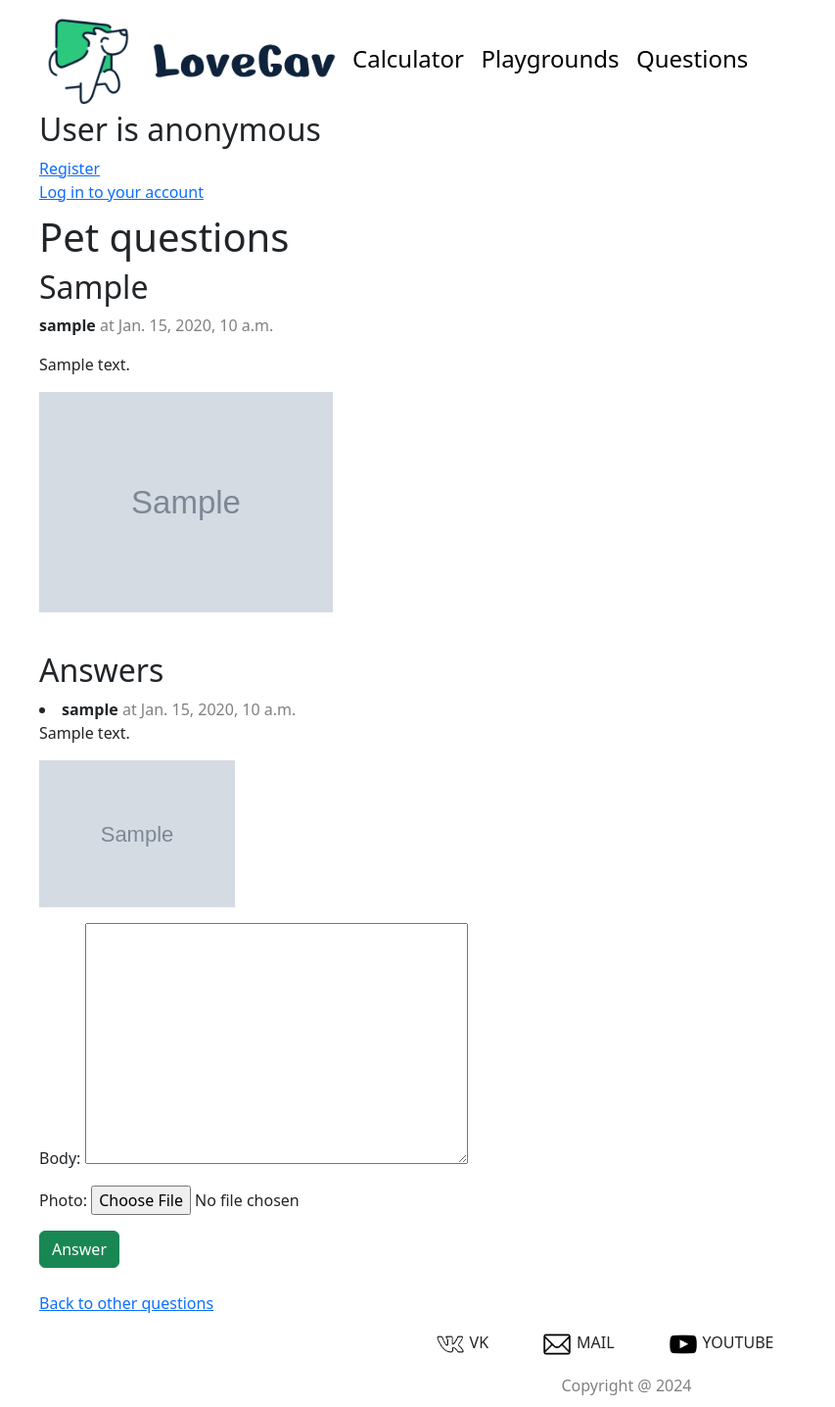
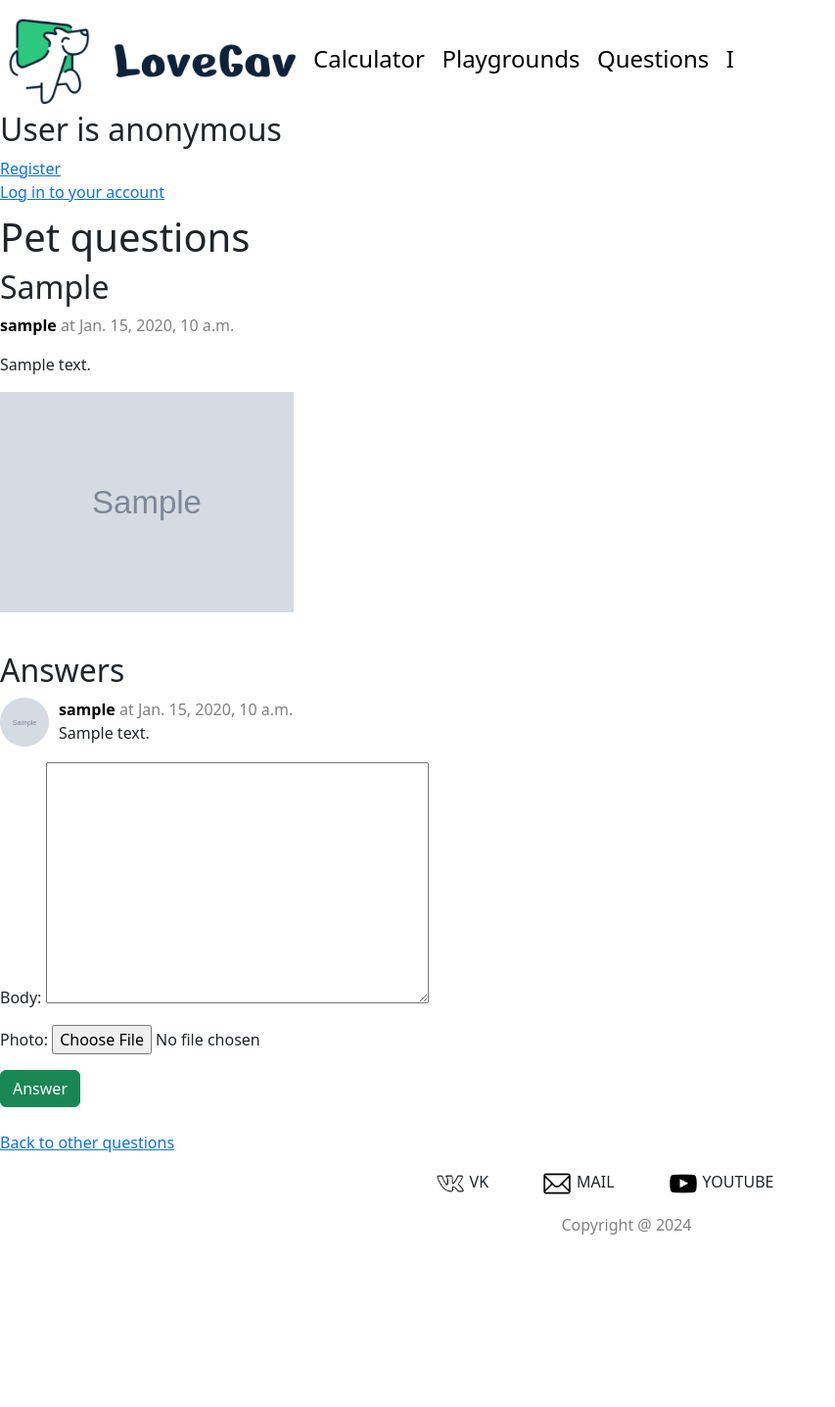
Before and after one commit to RedHotChilliHead/LoveGav, a Django app: page /func/questions/1/ in a window 1280 px wide. Shown: the whole page at 98% size, without its empty margins (0-853 px from the left). After the commit the page ends 1260 px from the top, so only its background shows below. Run offline with Django 5.2, Linux system fonts and the light colour scheme; tables that the repository leaves empty hold one stand-in row (values such as "Sample post"); grey boxes marked "Sample" are stand-in pictures.

Commit message:
add preview for a profile

```diff
--- a/LoveGav/functionalapp/templates/functionalapp/base.html
+++ b/LoveGav/functionalapp/templates/functionalapp/base.html
@@ -11,7 +11,7 @@
     </title>
     <style>
         .fixed-container {
-            max-width: 1200px;
+            max-width: 1400px;
             margin-left: auto;
             margin-right: auto;
         }
@@ -46,12 +46,44 @@
             align-items: flex-start;
         }
 
+        .mini-section {
+            display: flex;
+            justify-content: left;
+            align-items: flex-start;
+        }
+        .mini-section > section {
+            margin-right: 10px;
+        }
+
         .links {
             text-decoration: none;
             color: black;
             margin-right: 5px;
             margin-left: 5px;
             font-size: smaller;
+        }
+
+        .mini-links {
+            text-decoration: none;
+            color: black;
+        }
+
+        .box {
+            position: relative;
+            overflow: hidden;
+            width: 50px;
+            height: 50px;
+        }
+
+        .box img {
+            position: absolute;
+            top: 50%;
+            left: 50%;
+            transform: translate(-50%, -50%);
+            width: 50px;
+            height: 50px;
+            object-fit: cover;
+            border-radius: 50%
         }
 
     </style>
@@ -69,6 +101,7 @@
                 <a class="links" href={% url 'functionalapp:calculator' username=user.username %}>Calculator</a>
                 <a class="links" href={% url 'functionalapp:playground-list' %}>Playgrounds</a>
                 <a class="links" href={% url 'functionalapp:question-list' %}>Questions</a>
+                <a class="links" href={% url 'profileapp:public-user-details' username=user.username %}>I</a>
             </div>
         </section>
         <section>
--- a/LoveGav/functionalapp/templates/functionalapp/question_details.html
+++ b/LoveGav/functionalapp/templates/functionalapp/question_details.html
@@ -16,8 +16,9 @@
             {% endif %}
         </h2>
 
-
-        <p><b>{{ question.author }}</b><span style="color: grey"> at {{ question.data }}</span></p>
+        <p><b><a class="mini-links"
+                 href={% url 'profileapp:public-user-details' username=question.author %}>{{ question.author }}</a></b>
+            <span style="color: grey"> at {{ question.data }}</span></p>
         <p>{{ question.body }}</p>
         {% if question.photo %}
             <p><img src="{{ question.photo.url }}" alt="photo" width="300px"></p>
@@ -27,13 +28,35 @@
         {% if answers %}
             <h2>Answers</h2>
             {% for answer in answers %}
-                <li>
-                    <b>{{ answer.author }}</b><span style="color: grey"> at {{ question.data }}</span>
-                    <p>{{ answer.body }}</p>
-                    {% if answer.photo %}
-                    <p><img src="{{ answer.photo.url }}" alt="photo" width="200px"></p>
-                    {% endif %}
-                </li>
+                {#                <li>#}
+                {#                    <b><a class="mini-links"#}
+                {#                          href={% url 'profileapp:public-user-details' username=answer.author %}>{{ answer.author }}</a></b>#}
+                {#                    <span style="color: grey"> at {{ question.data }}</span>#}
+                {#                    <p>{{ answer.body }}</p>#}
+                {#                    {% if answer.photo %}#}
+                {#                        <p><img src="{{ answer.photo.url }}" alt="photo" width="200px"></p>#}
+                {#                    {% endif %}#}
+                {#                </li>#}
+
+                <div class="mini-section">
+                    <section>
+                        {% if answer.author.profile.avatar %}
+                            <p class="box">
+                                <a href={% url 'profileapp:public-user-details' username=answer.author %}>
+                                <img src="{{ answer.author.profile.avatar.url }}" alt="photo"></a>
+                            </p>
+                        {% else %}
+                            <p><a href={% url 'profileapp:public-user-details' username=answer.author %}>
+                                <img src="{% static 'dog-logo.png' %}" alt="photo"></a></p>
+                        {% endif %}
+                    </section>
+                    <section>
+                        <b><a class="mini-links"
+                              href={% url 'profileapp:public-user-details' username=answer.author %}>{{ answer.author }}</a></b>
+                        <span style="color: grey"> at {{ question.data }}</span>
+                        <p>{{ answer.body }}</p>
+                    </section>
+                </div>
             {% endfor %}
         {% endif %}
 
--- a/LoveGav/functionalapp/templates/functionalapp/question_list.html
+++ b/LoveGav/functionalapp/templates/functionalapp/question_list.html
@@ -13,7 +13,8 @@
                 <p>
                 <li>
                     <b><a href={% url 'functionalapp:question-details' pk=object.pk %}>{{ object.head }}</a>
-                        {{ object.author }}</b><span style="color: grey"> at {{ object.data }}</span>
+                        <a class="mini-links" href={% url 'profileapp:public-user-details' username=object.author %}>{{ object.author }}</a></b>
+                <span style="color: grey"> at {{ object.data }}</span>
                 </li>
                 </p>
             </div>
--- a/LoveGav/profileapp/urls.py
+++ b/LoveGav/profileapp/urls.py
@@ -1,7 +1,7 @@
 from django.urls import path
 from django.contrib.auth.views import LoginView
 
-from .views import RegisterView, logout_view, UpdateMeView, UserDetaislView, DeleteUserView
+from .views import RegisterView, logout_view, UpdateMeView, UserDetaislView, DeleteUserView, UserPublicDetaislView
 from .views import RegisterPetView, PetDetaislView, UpdatePetView, DeletePetView
 
 app_name = "profileapp"
@@ -14,6 +14,7 @@ urlpatterns = [
     path('logout/', logout_view, name='logout'),
 
     path('<str:username>/', UserDetaislView.as_view(), name='user-details'),
+    path('<str:username>/public/', UserPublicDetaislView.as_view(), name='public-user-details'),
     path('<str:username>/update/', UpdateMeView.as_view(), name='update-me'),
     path('<str:username>/<int:pk>/delete/', DeleteUserView.as_view(), name='delete-me'),
 
```
Also changed, not shown: LoveGav/profileapp/templates/profileapp/public_user_profile.html (added, +26 -0 lines), LoveGav/profileapp/views.py (+20 -1 lines).
